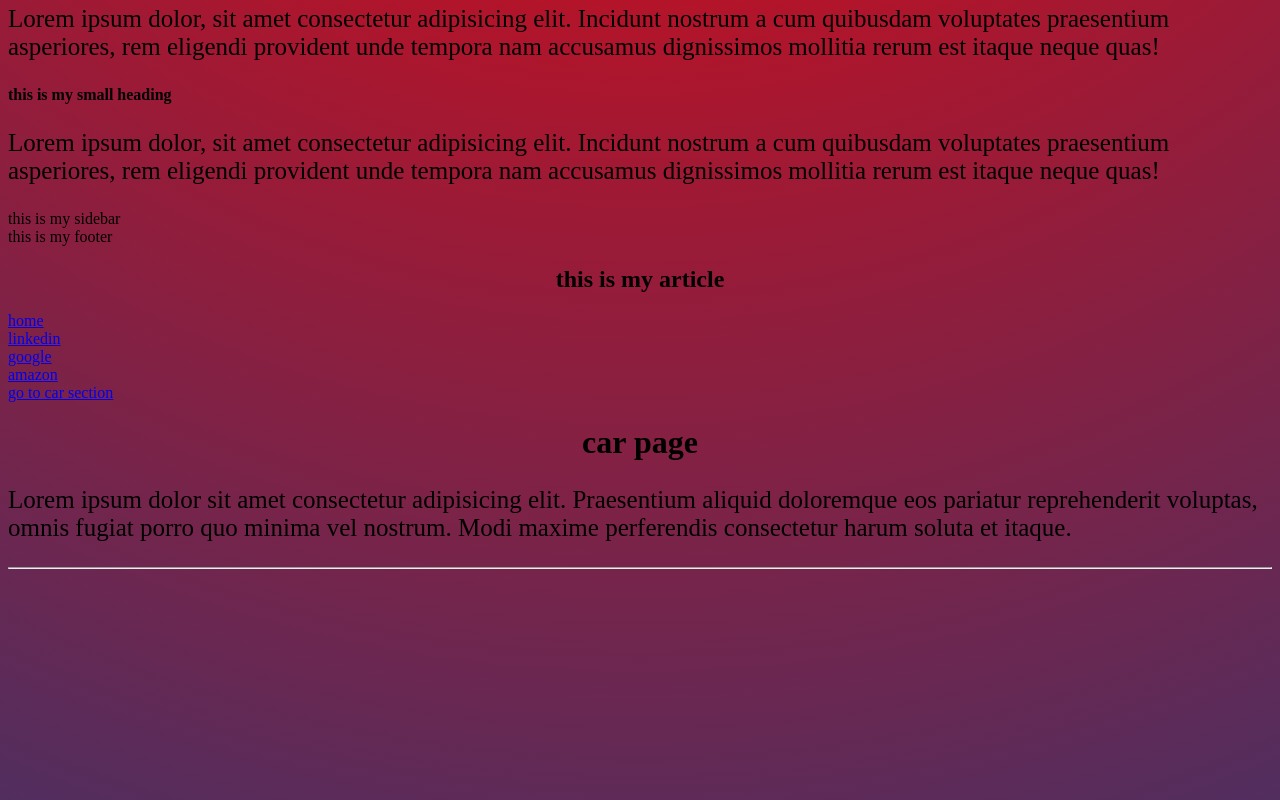
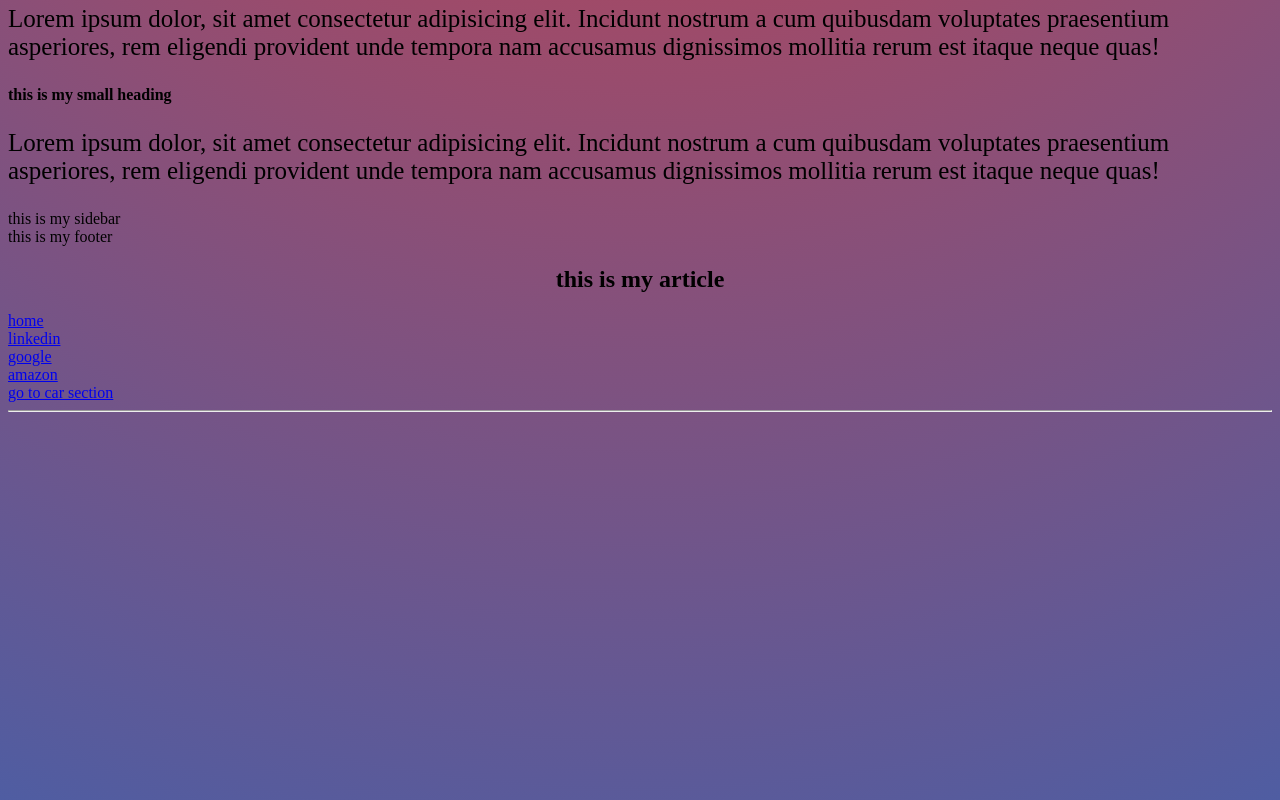
Before and after one commit to shaikh2009/Learn-css-html, a plain HTML site: page index.html in a window 1280 px wide. Shown: the part 2229-3029 px from the top of the page. Drawn offline with Linux system fonts and the light colour scheme.

```diff
--- a/index.html
+++ b/index.html
@@ -196,12 +196,7 @@
         <a href="#car">go to car section</a><br>
     </nav>
 
-    <div>
-        <h1 id="car">car page </h1>
-        <p >
-            Lorem ipsum dolor sit amet consectetur adipisicing elit. Praesentium aliquid doloremque eos pariatur reprehenderit voluptas, omnis fugiat porro quo minima vel nostrum. Modi maxime perferendis consectetur harum soluta et itaque.
-        </p>
-    </div>
+
 
 
 
--- a/shaikh.css
+++ b/shaikh.css
@@ -1,7 +1,7 @@
 body{
 
     background: linear-gradient(to bottom ,#FFFF55,#FF5555 ,#FF55FF,#55FF55  );
-    background: radial-gradient(circle, #ff0000, #512E5F );
+    background: radial-gradient(circle, #dd3c3c, #4f5da2 );
     background-position: bottom;
 }
 
```
